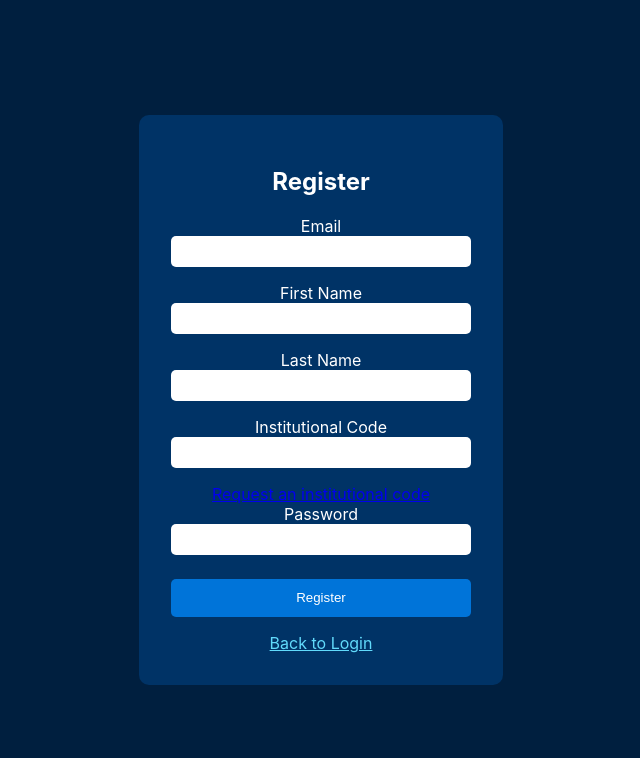
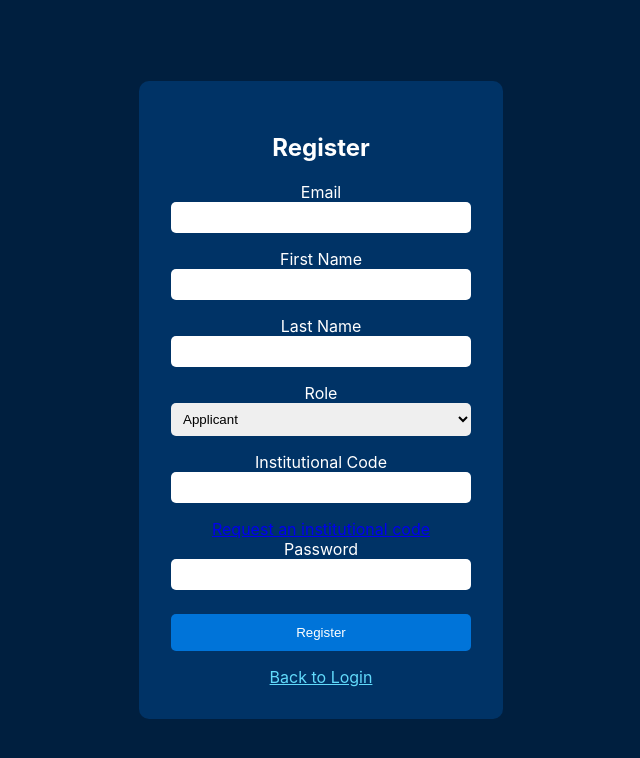
Before and after one commit to danny0ceanCA/airecruiting, a React (Create React App) app in the folder frontend/: page /register in a window 1280 px wide. Shown: the top 758 px of the page, without its empty margins (319-959 px from the left). Built offline with nearby package versions, Linux system fonts and the light colour scheme.

Commit message:
Add role selection to registration

```diff
--- a/frontend/src/RegisterForm.css
+++ b/frontend/src/RegisterForm.css
@@ -17,6 +17,14 @@
 }
 
 .register-form input {
+  margin-bottom: 1rem;
+  padding: 0.5rem;
+  border-radius: 5px;
+  border: none;
+  color: black;
+}
+
+.register-form select {
   margin-bottom: 1rem;
   padding: 0.5rem;
   border-radius: 5px;
--- a/frontend/src/RegisterForm.js
+++ b/frontend/src/RegisterForm.js
@@ -9,6 +9,7 @@ function RegisterForm() {
     firstName: '',
     lastName: '',
     password: '',
+    role: 'applicant',
   });
   const [institutionalCode, setInstitutionalCode] = useState('');
   const [message, setMessage] = useState('');
@@ -27,8 +28,9 @@ function RegisterForm() {
       !formData.email.trim() ||
       !formData.firstName.trim() ||
       !formData.lastName.trim() ||
-      !institutionalCode.trim() ||
-      !formData.password
+      !formData.password ||
+      ((formData.role === 'career' || formData.role === 'recruiter') &&
+        !institutionalCode.trim())
     ) {
       setError('All fields are required');
       return;
@@ -40,7 +42,8 @@ function RegisterForm() {
         first_name: formData.firstName,
         last_name: formData.lastName,
         password: formData.password,
-        institutional_code: institutionalCode,
+        institutional_code: institutionalCode || undefined,
+        role: formData.role,
       });
       setMessage('Registration submitted. Awaiting admin approval.');
       setTimeout(() => navigate('/login'), 3000);
@@ -82,6 +85,12 @@ function RegisterForm() {
           value={formData.lastName}
           onChange={handleChange}
         />
+        <label htmlFor="role">Role</label>
+        <select id="role" name="role" value={formData.role} onChange={handleChange}>
+          <option value="applicant">Applicant</option>
+          <option value="career">Career</option>
+          <option value="recruiter">Recruiter</option>
+        </select>
         <label htmlFor="institutional_code">Institutional Code</label>
         <input
           id="institutional_code"
```
Also changed, not shown: 1 other file (tests, documents, lock files or other folders).
